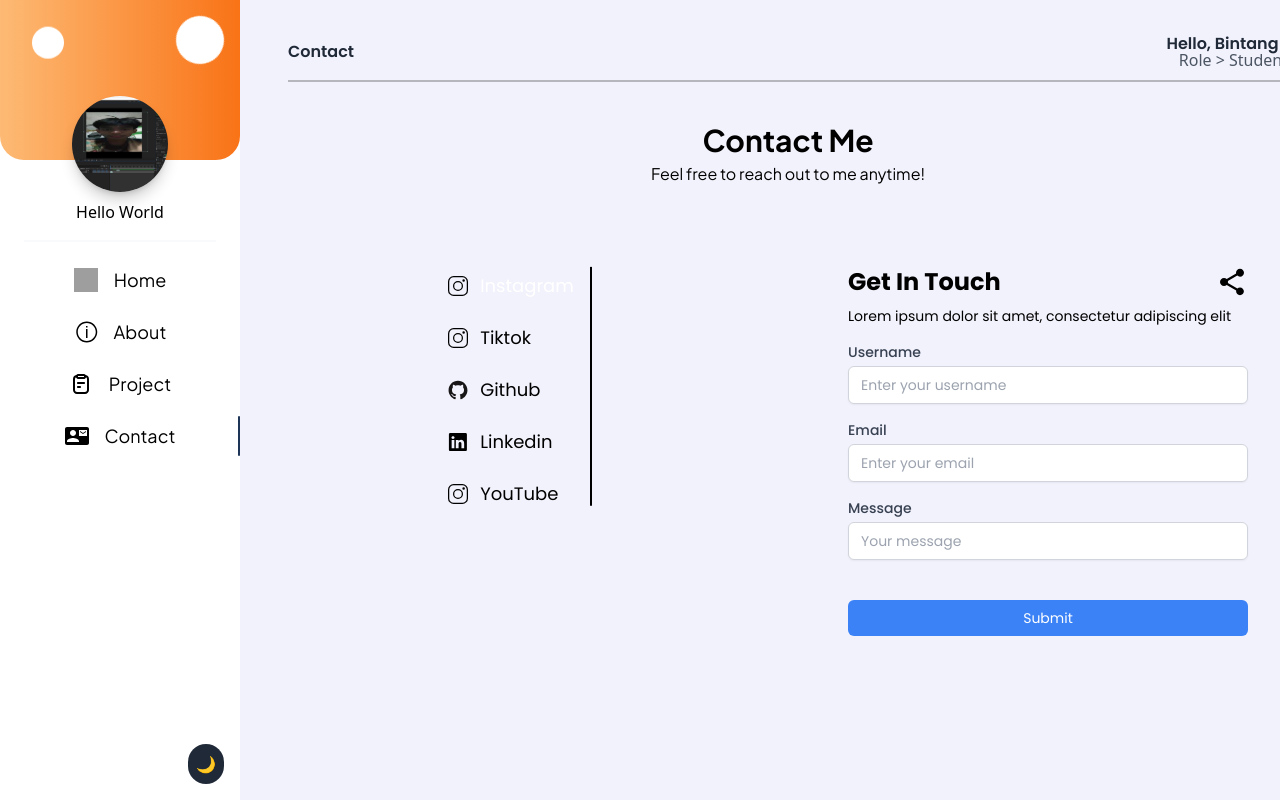
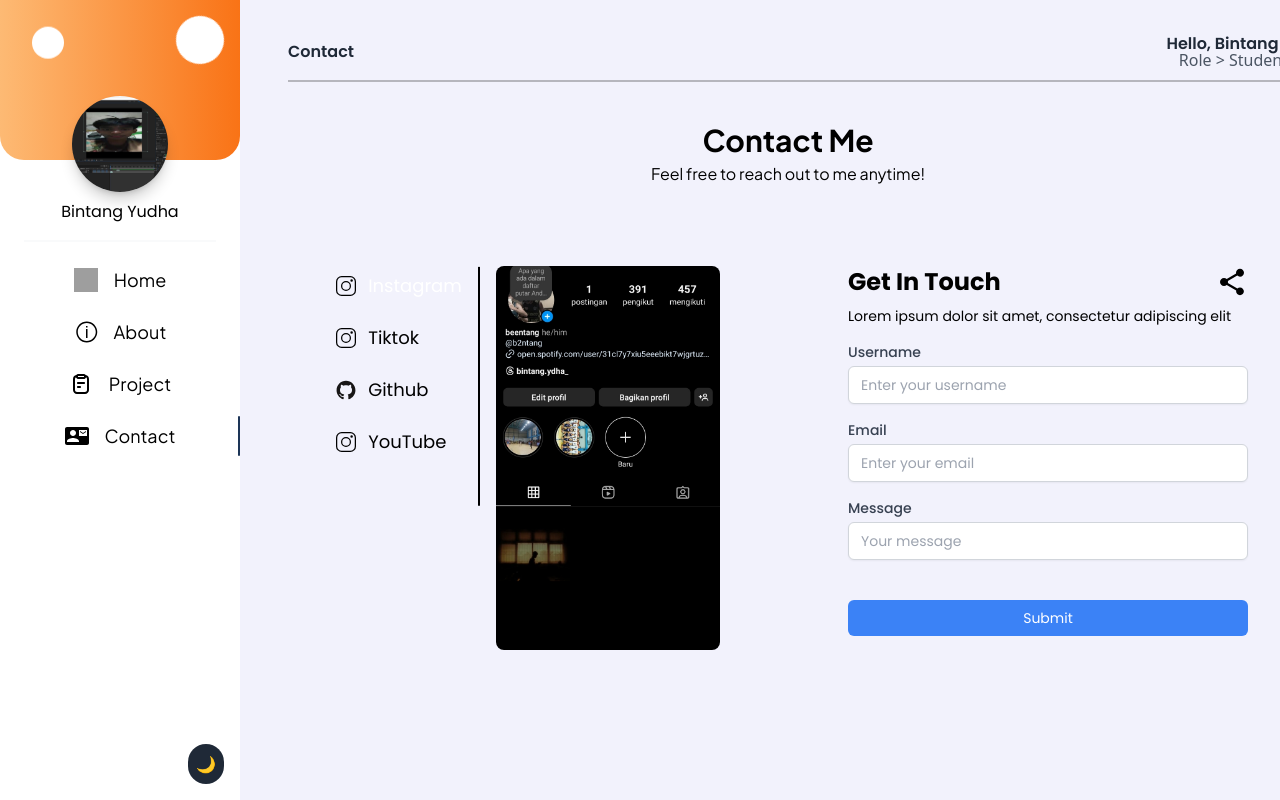
Before and after one commit to Bibintanggg/porto-V3, a React (Vite) app: page /contact in a window 1280 px wide. Shown: the top 800 px of the page. Built offline with nearby package versions, Linux system fonts and the light colour scheme; grey boxes are pictures that could not be loaded.

Commit message:
Style Dikit

```diff
--- a/src/Component/Sidebar.jsx
+++ b/src/Component/Sidebar.jsx
@@ -57,7 +57,7 @@ function Sidebar({ isOpen, setIsOpen }) {
                 src={FotoBintang}
                 className="w-24 h-24 items-center justify-center rounded-full shadow-black/20 shadow-lg"
               />
-              <p className={`${darkMode ? 'text-white' : 'text-black'} pt-2`}>Hello World</p>
+              <p className={`${darkMode ? 'text-white' : 'text-black'} pt-2 font-poppins `}>Bintang Yudha</p>
             </div>
             {timeOfDay === "morning" && (
               <div className="absolute inset-0 overflow-hidden">
--- a/src/Pages/Contact.jsx
+++ b/src/Pages/Contact.jsx
@@ -38,7 +38,6 @@ const medSosial = [
   { title: "Instagram", icon: InstagramIcon, image: InstagramImage },
   { title: "Tiktok", icon: InstagramIcon, image: TiktokImage },
   { title: "Github", icon: GithubIcon, image: GithubImage },
-  { title: "Linkedin", icon: LinkedinIcon },
   { title: "YouTube", icon: InstagramIcon, image: YoutubeImage },
 ]
 
@@ -83,7 +82,7 @@ function Contact() {
 
   const [isOpen, setIsOpen] = useState(true);
   const [positionActive, setPositionActive] = useState("instagram");
-  const [selectedImage, setSelectedImage] = useState(null)
+  const [selectedImage, setSelectedImage] = useState(InstagramImage)
 
   return (
     <div
```
